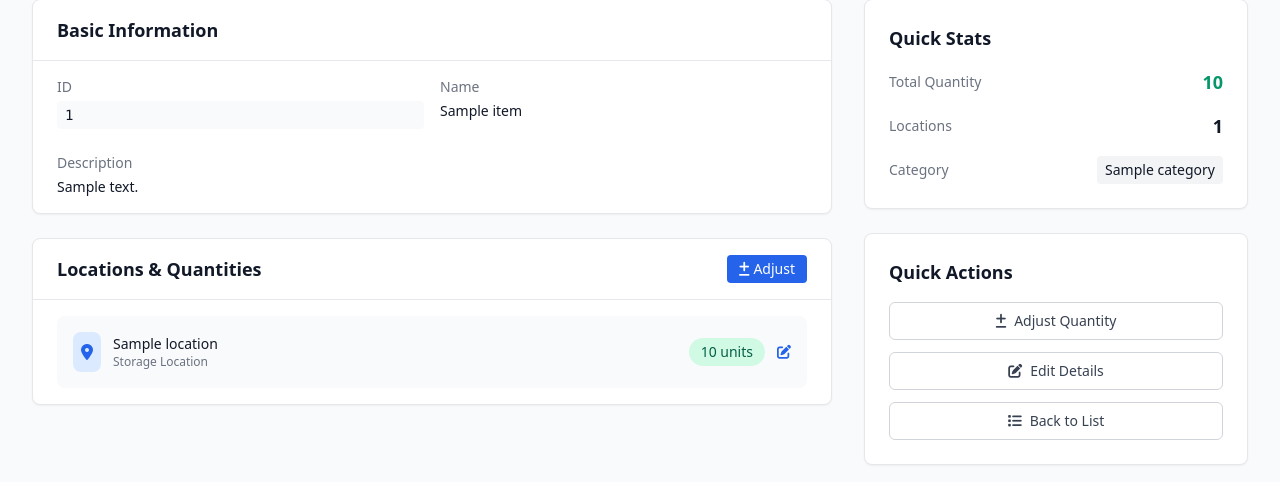
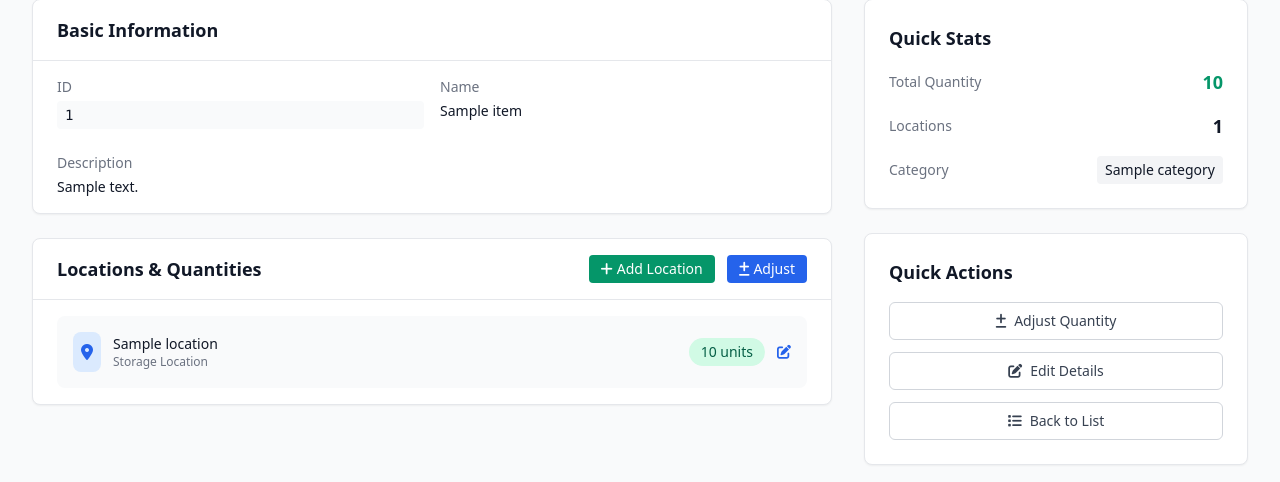
Before and after one commit to yusufm/smallfactory, a Flask app: template web/templates/inventory/view.html in a window 1280 px wide. Shown: the part 198-680 px from the top of the page. Run offline with Flask 3, Linux system fonts and the light colour scheme; the template is opened without the code that fills it: most values are stand-ins (such as "Sample title", 1, 10 or a date in 2020).

Commit message:
feat: add dedicated modal for creating new inventory locations

```diff
--- a/web/templates/inventory/view.html
+++ b/web/templates/inventory/view.html
@@ -74,9 +74,14 @@
             <div class="bg-white rounded-lg shadow-sm border border-gray-200">
                 <div class="px-6 py-4 border-b border-gray-200 flex justify-between items-center">
                     <h2 class="text-lg font-semibold text-gray-900">Locations & Quantities</h2>
-                    <button onclick="showAdjustModal()" class="bg-blue-600 hover:bg-blue-700 text-white px-3 py-1 rounded text-sm font-medium transition-colors inline-flex items-center">
-                        <i class="fas fa-plus-minus mr-1"></i>Adjust
-                    </button>
+                    <div class="space-x-2">
+                        <button onclick="showAddLocationModal()" class="bg-green-600 hover:bg-green-700 text-white px-3 py-1 rounded text-sm font-medium transition-colors inline-flex items-center">
+                            <i class="fas fa-plus mr-1"></i>Add Location
+                        </button>
+                        <button onclick="showAdjustModal()" class="bg-blue-600 hover:bg-blue-700 text-white px-3 py-1 rounded text-sm font-medium transition-colors inline-flex items-center">
+                            <i class="fas fa-plus-minus mr-1"></i>Adjust
+                        </button>
+                    </div>
                 </div>
                 <div class="px-6 py-4">
                     {% if item.locations %}
@@ -110,7 +115,7 @@
                             </div>
                             <h3 class="text-sm font-medium text-gray-900 mb-2">No locations assigned</h3>
                             <p class="text-xs text-gray-500 mb-4">Add a location to track quantities</p>
-                            <button onclick="showAdjustModal()" class="text-blue-600 hover:text-blue-900 text-sm font-medium">
+                            <button onclick="showAddLocationModal()" class="text-blue-600 hover:text-blue-900 text-sm font-medium">
                                 <i class="fas fa-plus mr-1"></i>Add Location
                             </button>
                         </div>
@@ -226,6 +231,48 @@
     </div>
 </div>
 
+<!-- Add Location Modal -->
+<div id="add-location-modal" class="fixed inset-0 bg-gray-600 bg-opacity-50 overflow-y-auto h-full w-full hidden z-50">
+    <div class="relative top-20 mx-auto p-5 border w-96 shadow-lg rounded-md bg-white">
+        <div class="mt-3">
+            <div class="mx-auto flex items-center justify-center h-12 w-12 rounded-full bg-green-100 mb-4">
+                <i class="fas fa-map-marker-alt text-green-600"></i>
+            </div>
+            <h3 class="text-lg font-medium text-gray-900 text-center mb-4">Add Location</h3>
+            <form id="add-location-form" method="POST" action="{{ url_for('inventory_adjust', item_id=item.id) }}">
+                <div class="space-y-4">
+                    <div>
+                        <label for="add-location-name" class="block text-sm font-medium text-gray-700">Location Name</label>
+                        <input type="text" name="location" id="add-location-name" class="mt-1 block w-full border border-gray-300 rounded-md px-3 py-2 focus:outline-none focus:ring-1 focus:ring-green-500 focus:border-green-500" placeholder="Enter location name" required>
+                    </div>
+                    <div>
+                        <label for="delta-add" class="block text-sm font-medium text-gray-700">Starting Quantity</label>
+                        <div class="mt-1 flex">
+                            <button type="button" onclick="adjustAddDelta(-1)" class="inline-flex items-center px-3 py-2 border border-r-0 border-gray-300 bg-gray-50 text-gray-500 text-sm rounded-l-md hover:bg-gray-100">
+                                <i class="fas fa-minus"></i>
+                            </button>
+                            <input type="number" name="delta" id="delta-add" class="block w-full border-t border-b border-gray-300 px-3 py-2 focus:outline-none focus:ring-1 focus:ring-green-500 focus:border-green-500 text-center" value="0" required>
+                            <button type="button" onclick="adjustAddDelta(1)" class="inline-flex items-center px-3 py-2 border border-l-0 border-gray-300 bg-gray-50 text-gray-500 text-sm rounded-r-md hover:bg-gray-100">
+                                <i class="fas fa-plus"></i>
+                            </button>
+                        </div>
+                        <p class="mt-1 text-xs text-gray-500">Use negative numbers to decrease quantity</p>
+                    </div>
+                </div>
+
+                <div class="flex items-center justify-end space-x-3 mt-6">
+                    <button type="button" onclick="hideAddLocationModal()" class="px-4 py-2 bg-gray-300 text-gray-700 text-sm font-medium rounded-md hover:bg-gray-400 focus:outline-none focus:ring-2 focus:ring-gray-300">
+                        Cancel
+                    </button>
+                    <button type="submit" class="px-4 py-2 bg-green-600 text-white text-sm font-medium rounded-md hover:bg-green-700 focus:outline-none focus:ring-2 focus:ring-green-300">
+                        Add Location
+                    </button>
+                </div>
+            </form>
+        </div>
+    </div>
+    </div>
+
 <!-- Delete Confirmation Modal -->
 <div id="delete-modal" class="fixed inset-0 bg-gray-600 bg-opacity-50 overflow-y-auto h-full w-full hidden z-50">
     <div class="relative top-20 mx-auto p-5 border w-96 shadow-lg rounded-md bg-white">
@@ -304,11 +351,38 @@ document.getElementById('delete-modal').addEventListener('click', function(e) {
     }
 });
 
+// Add Location modal
+function showAddLocationModal() {
+    const modal = document.getElementById('add-location-modal');
+    document.getElementById('add-location-name').value = '';
+    document.getElementById('delta-add').value = 0;
+    modal.classList.remove('hidden');
+    document.getElementById('add-location-name').focus();
+}
+
+function hideAddLocationModal() {
+    const modal = document.getElementById('add-location-modal');
+    modal.classList.add('hidden');
+}
+
+function adjustAddDelta(change) {
+    const deltaInput = document.getElementById('delta-add');
+    const currentValue = parseInt(deltaInput.value) || 0;
+    deltaInput.value = currentValue + change;
+}
+
+document.getElementById('add-location-modal').addEventListener('click', function(e) {
+    if (e.target === this) {
+        hideAddLocationModal();
+    }
+});
+
 // Keyboard shortcuts
 document.addEventListener('keydown', function(e) {
     if (e.key === 'Escape') {
         hideAdjustModal();
         document.getElementById('delete-modal').classList.add('hidden');
+        hideAddLocationModal();
     }
 });
 </script>
```
